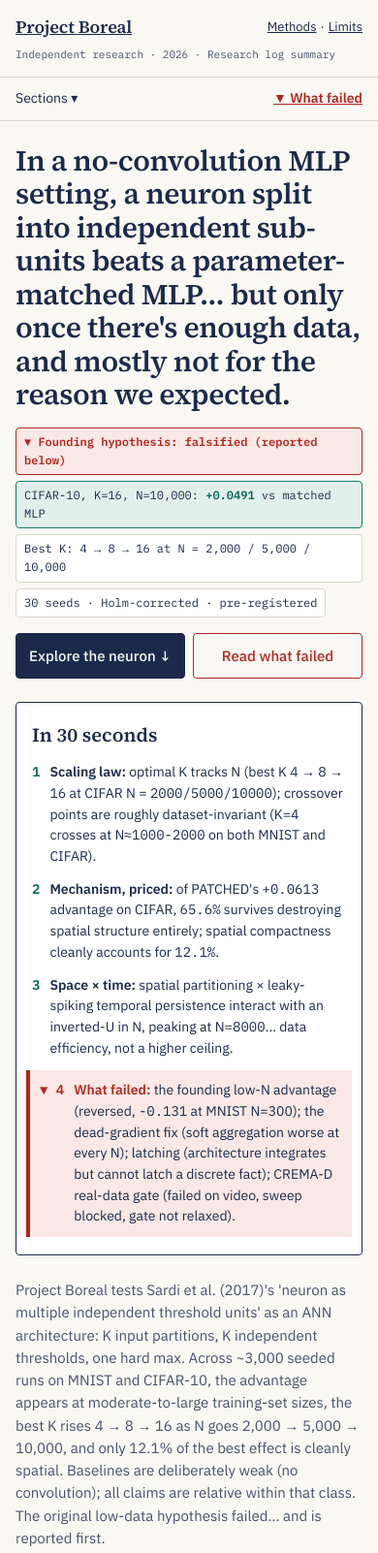
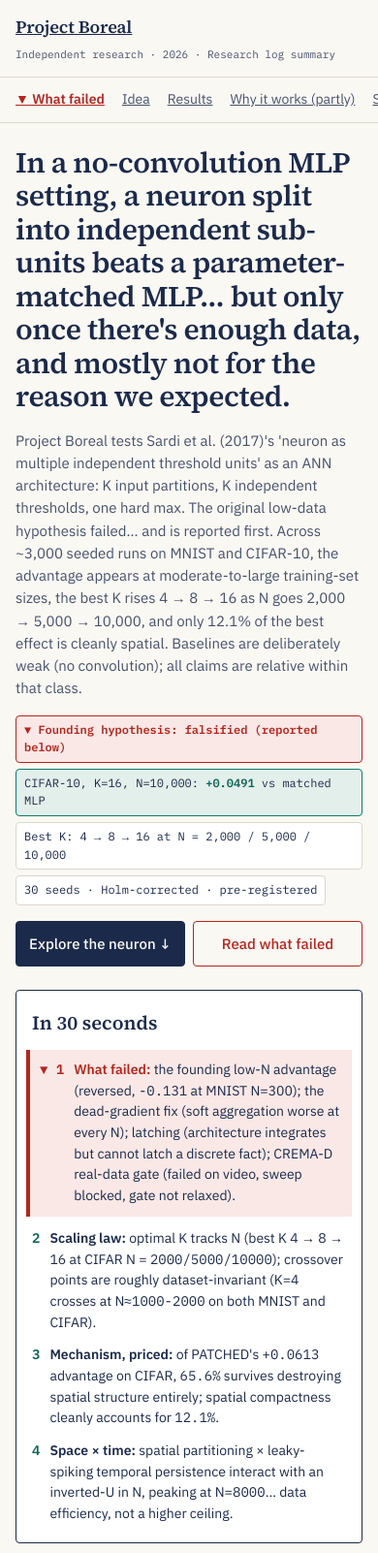
Before and after one commit to 98ChimpInc/98chimpinc.github.io, a plain HTML site: page boreal/index.html in a window 390 px wide. Shown: the top 1602 px of the page at 97% size. Drawn offline with Linux system fonts and the light colour scheme.

Commit message:
Update the Boreal results summary for external linking
- Copy the cleaned-up results page: one nav and one summary paragraph at every width, the failed founding hypothesis listed first, footer dated 22 November 2026
- Scope two claims: the matched MLP differs only in the neuron model; 30 seeds applies to the nine experiments, not the CREMA-D gate runs
- No result or number changes

Co-Authored-By: Claude Opus 5.5 <noreply@anthropic.com>

```diff
--- a/boreal/index.html
+++ b/boreal/index.html
@@ -17,14 +17,10 @@
   <div class="site-header__inner">
     <a class="site-title" href="#top">Project Boreal</a>
     <span class="pill">Independent research · 2026 · Research log summary</span>
-    <span class="spacer"></span>
-    <nav class="top-links" aria-label="Quick links">
-      <a href="#methods">Methods</a><span class="only-mob" aria-hidden="true">·</span><a href="#limits">Limits</a>
-    </nav>
   </div>
 </header>
 
-<nav class="sticky-nav only-desk" aria-label="Sections">
+<nav class="sticky-nav" aria-label="Sections">
   <div class="sticky-nav__inner">
     <a href="#idea">Idea</a>
     <a href="#results">Results</a>
@@ -37,30 +33,17 @@
   </div>
 </nav>
 
-<details class="mob-nav only-mob">
-  <summary>Sections ▾ <a class="mob-nav__fail" href="#failed">▼ What failed</a></summary>
-  <nav class="mob-nav__links" aria-label="Sections">
-    <a href="#idea">Idea</a>
-    <a href="#results">Results</a>
-    <a href="#why">Why it works (partly)</a>
-    <a href="#spacetime">Space × time</a>
-    <a href="#methods">Methods</a>
-    <a href="#limits">Limits</a>
-    <a href="#about">About</a>
-  </nav>
-</details>
-
 <main>
 
 <section class="hero" aria-labelledby="hero-title">
   <div class="hero__text">
     <h1 id="hero-title">In a no-convolution MLP setting, a neuron split into independent sub-units beats a parameter-matched MLP… but only once there's enough data, and mostly not for the reason we expected.</h1>
-    <p class="lead only-desk">Project Boreal tests Sardi et al. (2017)'s 'neuron as multiple independent threshold units' as an ANN architecture: K input partitions, K independent thresholds, one hard max. Across ~3,000 seeded runs on MNIST and CIFAR-10, the advantage appears at moderate-to-large training-set sizes, the best K rises <span data-v="cifar.best_k.2000" data-f="i">4</span> → <span data-v="cifar.best_k.5000" data-f="i">8</span> → <span data-v="cifar.best_k.10000" data-f="i">16</span> as N goes 2,000 → 5,000 → 10,000, and only <span data-v="partition.share.compactness" data-f="p1">12.1%</span> of the best effect is cleanly spatial. Baselines are deliberately weak (no convolution); all claims are relative within that class. The original low-data hypothesis failed… and is reported first.</p>
+    <p class="lead">Project Boreal tests Sardi et al. (2017)'s 'neuron as multiple independent threshold units' as an ANN architecture: K input partitions, K independent thresholds, one hard max. The original low-data hypothesis failed… and is reported first. Across ~3,000 seeded runs on MNIST and CIFAR-10, the advantage appears at moderate-to-large training-set sizes, the best K rises <span data-v="cifar.best_k.2000" data-f="i">4</span> → <span data-v="cifar.best_k.5000" data-f="i">8</span> → <span data-v="cifar.best_k.10000" data-f="i">16</span> as N goes 2,000 → 5,000 → 10,000, and only <span data-v="partition.share.compactness" data-f="p1">12.1%</span> of the best effect is cleanly spatial. Baselines are deliberately weak (no convolution); all claims are relative within that class.</p>
     <ul class="chips">
+      <li class="chip-fail">▼ Founding hypothesis: falsified (reported below)</li>
       <li class="chip-win">CIFAR-10, K=16, N=10,000: <b data-v="cifar.delta.16.10000" data-f="s4">+0.0491</b> vs matched MLP</li>
       <li>Best K: <span data-v="cifar.best_k.2000" data-f="i">4</span> → <span data-v="cifar.best_k.5000" data-f="i">8</span> → <span data-v="cifar.best_k.10000" data-f="i">16</span> at N = 2,000 / 5,000 / 10,000</li>
       <li><span data-v="meta.seeds" data-f="i">30</span> seeds · Holm-corrected · pre-registered</li>
-      <li class="chip-fail">▼ Founding hypothesis: falsified (reported below)</li>
     </ul>
     <div class="ctas">
       <a class="cta" href="#widget1">Explore the neuron ↓</a>
@@ -106,14 +89,12 @@
 <section class="thirty" aria-labelledby="thirty-title">
   <h2 id="thirty-title">In 30 seconds</h2>
   <ol>
-    <li><span class="thirty__n">1</span><span><b>Scaling law:</b> optimal K tracks N (best K <span class="mono" data-v="cifar.best_k.2000" data-f="i">4</span> → <span class="mono" data-v="cifar.best_k.5000" data-f="i">8</span> → <span class="mono" data-v="cifar.best_k.10000" data-f="i">16</span> at CIFAR N = <span class="mono">2000/5000/10000</span>); crossover points are roughly dataset-invariant (K=4 crosses at N≈<span class="mono">1000-2000</span> on both MNIST and CIFAR).</span></li>
-    <li><span class="thirty__n">2</span><span><b>Mechanism, priced:</b> of PATCHED's <span class="mono" data-v="partition.delta.PATCHED" data-f="s4">+0.0613</span> advantage on CIFAR, <span class="mono" data-v="partition.share.non_spatial" data-f="p1">65.6%</span> survives destroying spatial structure entirely; spatial compactness cleanly accounts for <span class="mono" data-v="partition.share.compactness" data-f="p1">12.1%</span>.</span></li>
-    <li><span class="thirty__n">3</span><span><b>Space × time:</b> spatial partitioning × leaky-spiking temporal persistence interact with an inverted-U in N, peaking at N=<span class="mono">8000</span>… data efficiency, not a higher ceiling.</span></li>
-    <li class="thirty__fail"><span class="thirty__n">▼ 4</span><span><b>What failed:</b> the founding low-N advantage (reversed, <span class="mono" data-v="mnist.delta_k2.300" data-f="s3">-0.131</span> at MNIST N=300); the dead-gradient fix (soft aggregation worse at every N); latching (architecture integrates but cannot latch a discrete fact); CREMA-D real-data gate (failed on video, sweep blocked, gate not relaxed).</span></li>
+    <li class="thirty__fail"><span class="thirty__n">▼ 1</span> <span><b>What failed:</b> the founding low-N advantage (reversed, <span class="mono" data-v="mnist.delta_k2.300" data-f="s3">-0.131</span> at MNIST N=300); the dead-gradient fix (soft aggregation worse at every N); latching (architecture integrates but cannot latch a discrete fact); CREMA-D real-data gate (failed on video, sweep blocked, gate not relaxed).</span></li>
+    <li><span class="thirty__n">2</span> <span><b>Scaling law:</b> optimal K tracks N (best K <span class="mono" data-v="cifar.best_k.2000" data-f="i">4</span> → <span class="mono" data-v="cifar.best_k.5000" data-f="i">8</span> → <span class="mono" data-v="cifar.best_k.10000" data-f="i">16</span> at CIFAR N = <span class="mono">2000/5000/10000</span>); crossover points are roughly dataset-invariant (K=4 crosses at N≈<span class="mono">1000-2000</span> on both MNIST and CIFAR).</span></li>
+    <li><span class="thirty__n">3</span> <span><b>Mechanism, priced:</b> of PATCHED's <span class="mono" data-v="partition.delta.PATCHED" data-f="s4">+0.0613</span> advantage on CIFAR, <span class="mono" data-v="partition.share.non_spatial" data-f="p1">65.6%</span> survives destroying spatial structure entirely; spatial compactness cleanly accounts for <span class="mono" data-v="partition.share.compactness" data-f="p1">12.1%</span>.</span></li>
+    <li><span class="thirty__n">4</span> <span><b>Space × time:</b> spatial partitioning × leaky-spiking temporal persistence interact with an inverted-U in N, peaking at N=<span class="mono">8000</span>… data efficiency, not a higher ceiling.</span></li>
   </ol>
 </section>
-
-<p class="lead lead--mob only-mob">Project Boreal tests Sardi et al. (2017)'s 'neuron as multiple independent threshold units' as an ANN architecture: K input partitions, K independent thresholds, one hard max. Across ~3,000 seeded runs on MNIST and CIFAR-10, the advantage appears at moderate-to-large training-set sizes, the best K rises <span data-v="cifar.best_k.2000" data-f="i">4</span> → <span data-v="cifar.best_k.5000" data-f="i">8</span> → <span data-v="cifar.best_k.10000" data-f="i">16</span> as N goes 2,000 → 5,000 → 10,000, and only <span data-v="partition.share.compactness" data-f="p1">12.1%</span> of the best effect is cleanly spatial. Baselines are deliberately weak (no convolution); all claims are relative within that class. The original low-data hypothesis failed… and is reported first.</p>
 
 <section class="hero-mob only-mob" aria-label="Schematic of a Model III neuron">
   <figure class="schematic">
@@ -137,7 +118,7 @@
   <h2 id="idea-title">The idea: Model I vs Model III</h2>
   <div class="idea">
     <div class="idea__text">
-      <p>A conventional neuron sums all its inputs and applies one threshold. A Model III neuron<sup>¹</sup> first splits its inputs into K disjoint groups. Each group has its own independent threshold. The neuron then outputs the hard max over the groups… the strongest group wins, and groups never pool evidence before thresholding. The extra cost is only (K-1) extra biases per neuron (<span class="mono" data-v="cifar.extra_params.2.pct" data-f="sp3">+0.045%</span> of parameters at CIFAR K=2; <span class="mono" data-v="cifar.extra_params.16.pct" data-f="sp3">+0.675%</span> at K=16), so the comparison against a parameter-matched MLP isolates the neuron model itself.</p>
+      <p>A conventional neuron sums all its inputs and applies one threshold. A Model III neuron<sup>¹</sup> first splits its inputs into K disjoint groups. Each group has its own independent threshold. The neuron then outputs the hard max over the groups… the strongest group wins, and groups never pool evidence before thresholding. The extra cost is only (K-1) extra biases per neuron (<span class="mono" data-v="cifar.extra_params.2.pct" data-f="sp3">+0.045%</span> of parameters at CIFAR K=2; <span class="mono" data-v="cifar.extra_params.16.pct" data-f="sp3">+0.675%</span> at K=16), so the parameter-matched MLP it is compared against differs only in the neuron model.</p>
       <ol>
         <li>K disjoint groups of inputs.</li>
         <li>An independent threshold per group.</li>
@@ -679,8 +660,9 @@
   <div class="eyebrow">04</div>
   <h2 id="methods-title">Methods &amp; provenance</h2>
   <div class="methods">
-    <p>Protocol throughout: <span data-v="meta.seeds" data-f="i">30</span> seeds, Holm-Bonferroni correction, paired t-tests governing ordering claims, pre-registration committed before results, bit-level determinism spot-checks before results were merged, and gates that blocked work when criteria failed, including one gate that stopped a planned sweep on real data and was not amended after the fact. Corrections are recorded in place (a retracted crop verdict, a corrected audio-tau reading, a winner's-curse correction on β selection). Five falsified predictions are logged as falsifications, not reframed. A manifest of the project record was externally timestamped (RFC 3161, DigiCert TSA, Oct 2 2026); that anchor is 'no later than' evidence only.</p>
+    <p>Protocol: <span data-v="meta.seeds" data-f="i">30</span> seeds per configuration in all nine experiments (the CREMA-D real-data gate used 3 seeds, and its β search 2), Holm-Bonferroni correction, paired t-tests governing ordering claims, pre-registration committed before results, bit-level determinism spot-checks before results were merged, and gates that blocked work when criteria failed, including one gate that stopped a planned sweep on real data and was not amended after the fact. Corrections are recorded in place (a retracted crop verdict, a corrected audio-tau reading, a winner's-curse correction on β selection). Five falsified predictions are logged as falsifications, not reframed. A manifest of the project record was externally timestamped (RFC 3161, DigiCert TSA, Oct 2 2026); that anchor is 'no later than' evidence only.</p>
     <ul>
+      <li>9 pre-registered experiments (Exp 1 to 4b)</li>
       <li>~3,000 seeded runs</li>
       <li><span data-v="meta.seeds" data-f="i">30</span> seeds · Holm-Bonferroni</li>
       <li>Determinism: 0.000000 / 0.00000000</li>
@@ -695,7 +677,7 @@
   <h2 id="limits-title">Limits &amp; open controls</h2>
   <ol class="limits">
     <li>Mechanism mostly unexplained: <span data-v="partition.share.non_spatial" data-f="p1">65.6%</span> of the best advantage is non-spatial. Without a parameter-matched maxout control (designed but not run), 'Model III' may substantially be 'hard selection over a partition helps MLPs', closer to known maxout/mixture territory.</li>
-    <li>Missing controls (named, not designed here): Model II and a parameter-matched maxout control have not been run; nor have CIFAR N=20,000, a batch-size control at K≥32 (K = batch size 32; ≥50% structural dead-row floor at K=64), a dead-row census beyond one (N, seed) cell, a cue-amplitude sweep, or a patch-size sweep.</li>
+    <li>Missing controls (named, not designed here): Model II and a parameter-matched maxout control have not been run; nor have CIFAR N=20,000, a batch-size control at K≥32 (batch size was held at 32 for every K, so K=32 equals the batch size and K=64 has a ≥50% structural dead-row floor), a dead-row census beyond one (N, seed) cell, a cue-amplitude sweep, or a patch-size sweep.</li>
     <li>Baselines are weak by design: CIFAR-10 with no convolution (MLP tops at <span data-v="cifar.mlp_top" data-f="f4">0.4315</span>) and flattened MNIST. All claims are relative within that controlled class only; not evidence against modern architectures.</li>
     <li>Temporal results are strictly 'at β=<span data-v="temporal.beta" data-f="f2">0.95</span>': in Exp 4, the temporal treatment and task difficulty are the same parameter.</li>
     <li>CREMA-D margins are an open confound, not a result (unmasked readout over zero-padding; normalisation over the padded tensor). <a href="#spacetime">See Space × time.</a></li>
@@ -734,7 +716,6 @@
   <h2 id="about-title">About</h2>
   <div class="about">
     <p>Project Boreal is an independent research programme led by Shahin Zangenehpour. The research programme, its sequencing and every gating decision are Shahin's. Implementation was a collaboration with Claude Code; the research record attributes the work explicitly, and this page follows it. The connecting insight (Sardi et al. (2017) read as an ANN architecture) dates to Shahin's April 2018 article <a href="https://medium.com/@docteurzed/can-old-neurons-teach-us-new-tricks-2f8df9939057">'Can Old Neurons Teach Us New Tricks?'</a></p>
-    <p class="one-liner"><span class="one-liner__label">APPLICATION ONE-LINER</span> · Project Boreal: a pre-registered, ~3,000-run test of multi-threshold 'Model III' neurons vs matched MLPs; founding hypothesis falsified, K-N scaling law and a priced mechanism decomposition in its place.</p>
   </div>
 </section>
 
@@ -742,7 +723,7 @@
 
 <footer class="site-footer">
   <div class="site-footer__inner">
-    <span>© 2026 Shahin Zangenehpour. Results summary, draft of 19 October 2026. Underlying code and data not yet released.</span>
+    <span>© 2026 Shahin Zangenehpour. Results summary, last updated 22 November 2026. Underlying code and data not yet released.</span>
     <span>Source: Sardi et al. (2017), Sci Rep 7, 18036. Original idea: Zangenehpour (2018), <a href="https://medium.com/@docteurzed/can-old-neurons-teach-us-new-tricks-2f8df9939057">'Can Old Neurons Teach Us New Tricks?'</a>, Medium.</span>
     <span class="site-footer__version">Data version: <span data-v="meta.data_version">v1</span>. Most numbers on this page are generated from the locked run logs; the few typed by hand are checked by an automated test to appear in the written record.</span>
   </div>
--- a/boreal/styles.css
+++ b/boreal/styles.css
@@ -31,7 +31,8 @@
 }
 
 * { box-sizing: border-box; }
-html { background: var(--paper); }
+/* Keep anchor targets clear of the sticky section nav (about 47px tall). */
+html { background: var(--paper); scroll-padding-top: 48px; }
 body {
   margin: 0;
   min-height: 100vh;
@@ -91,8 +92,6 @@ h1, h2, h3, p, figure { margin: 0; }
   font-family: var(--mono); font-size: 12px; color: var(--ink2);
   border: 1px solid var(--rule); border-radius: 999px; padding: 3px 12px;
 }
-.spacer { flex: 1; }
-.top-links { display: flex; gap: 20px; font-size: 15px; }
 
 .sticky-nav {
   position: sticky; top: 0; z-index: 5;
@@ -104,15 +103,6 @@ h1, h2, h3, p, figure { margin: 0; }
   font-size: 14px; color: var(--ink2);
 }
 .sticky-nav__fail { color: var(--fail); font-weight: 600; }
-
-.mob-nav { border-bottom: 1px solid var(--rule); padding: 0 16px; }
-.mob-nav summary {
-  min-height: 44px; display: flex; align-items: center; font-size: 14px;
-  list-style: none; cursor: pointer;
-}
-.mob-nav summary::-webkit-details-marker { display: none; }
-.mob-nav__fail { margin-left: auto; color: var(--fail); font-weight: 600; }
-.mob-nav__links { padding-bottom: 10px; font-size: 14px; display: grid; gap: 6px; }
 
 main { max-width: 1080px; margin: 0 auto; padding: 0 32px; }
 
@@ -157,7 +147,7 @@ main { max-width: 1080px; margin: 0 auto; padding: 0 32px; }
 .thirty__n { font-family: var(--mono); color: var(--accent-ink); font-weight: 600; flex: none; }
 .thirty .thirty__fail {
   background: var(--fail-soft); border-left: 4px solid var(--fail);
-  padding: 12px 14px; margin: 4px -14px 0;
+  padding: 12px 14px; margin: 0 -14px 4px;
 }
 .thirty__fail .thirty__n, .thirty__fail b { color: var(--fail); }
 
@@ -384,8 +374,6 @@ main { max-width: 1080px; margin: 0 auto; padding: 0 32px; }
 
 /* 07 About */
 .about p { max-width: 820px; }
-.about .one-liner { margin: 20px 0 0; font-size: 14px; color: var(--ink2); border-top: 1px solid var(--rule); padding-top: 12px; }
-.one-liner__label { font-family: var(--mono); font-size: 11px; letter-spacing: .14em; }
 
 /* Footer */
 .site-footer { border-top: 1px solid var(--rule-strong); margin-top: 24px; }
@@ -403,14 +391,17 @@ main { max-width: 1080px; margin: 0 auto; padding: 0 32px; }
   .site-header__inner { padding: 14px 16px; gap: 6px 12px; }
   .site-title { font-size: 18px; }
   .pill { order: 1; flex-basis: 100%; border: 0; border-radius: 0; padding: 0; font-size: 11px; }
-  .top-links { font-size: 13px; gap: 4px; }
+
+  .sticky-nav__inner { padding: 0 16px; gap: 18px; }
+  .sticky-nav__inner a { padding: 12px 0; }
+  .sticky-nav__fail { order: -1; }
 
   .hero { flex-direction: column; gap: 16px; padding: 24px 0; }
   .hero__text { flex: none; gap: 16px; }
   .hero h1 { font-size: 30px; line-height: 1.15; }
+  .lead { font-size: 15px; }
   .chips { gap: 6px; font-size: 12px; }
   .chips li { padding: 5px 8px; }
-  .chips .chip-fail { order: -1; }
   .ctas { gap: 8px; flex-wrap: nowrap; }
   .cta { flex: 1 1 0; padding: 11px 8px; font-size: 15px; text-align: center; }
 
@@ -419,7 +410,6 @@ main { max-width: 1080px; margin: 0 auto; padding: 0 32px; }
   .thirty ol { margin: 0; gap: 12px; font-size: 14px; }
   .thirty li { gap: 10px; }
   .thirty .thirty__fail { padding: 10px; margin: 0 -6px; }
-  .lead--mob { padding: 24px 0 0; font-size: 15px; }
   .hero-mob { padding: 24px 0; }
   .hero-mob .schematic { padding: 12px; }
   .hero-mob__inner { display: flex; gap: 16px; align-items: center; margin-top: 8px; }
```
